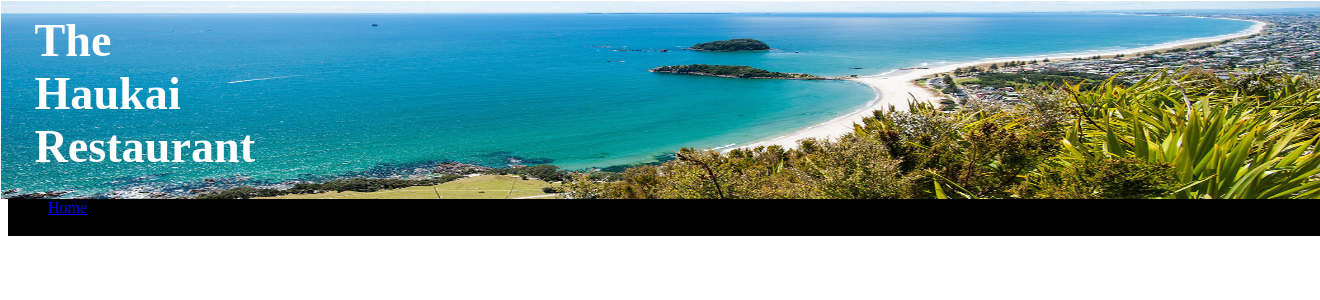
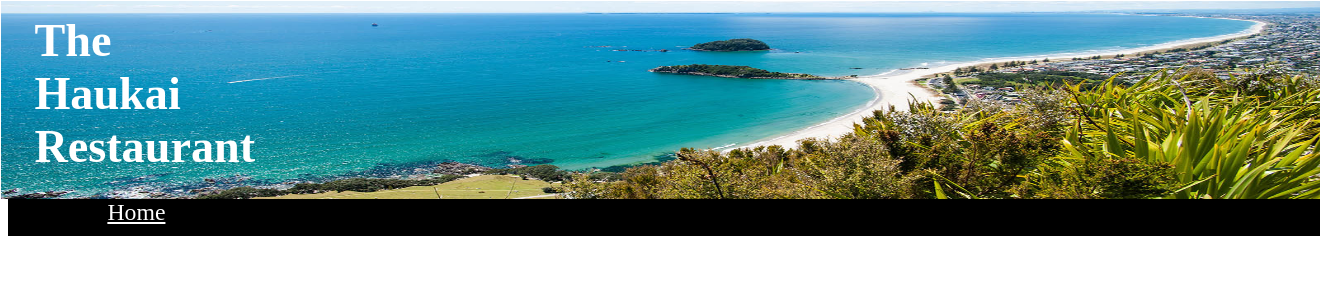
Before and after one commit to CeliaEva98/CeliaEva98.github.io, a PHP site: page /private/staffonly.html in a window 1320 px wide. Shown: the top 300 px of the page. Run offline with PHP 8.4, Linux system fonts and the light colour scheme.

Commit message:
nav changes

```diff
--- a/private/styles.css
+++ b/private/styles.css
@@ -33,3 +33,16 @@
     widows: 90vw;
     height: 2.75vw;
 }
+.nav7 li {
+    display: inline;
+    font-size: 1.8vw;
+    text-align: center;
+    margin: 4.5vw;
+    color: white;
+}
+.nav7 li a {
+    color: white;
+}
+.nav7 li a:hover {
+    color: cornflowerblue;
+}
```
